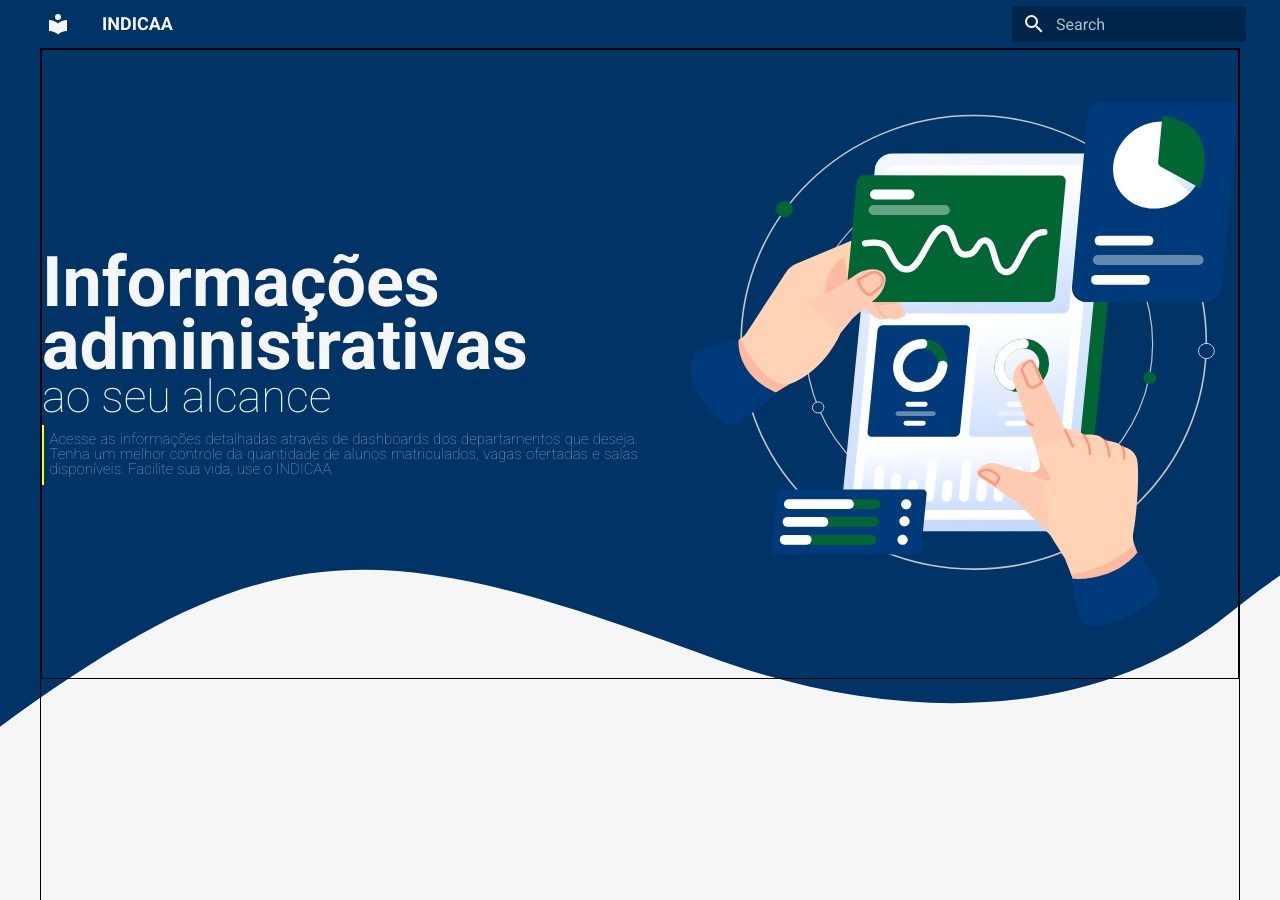
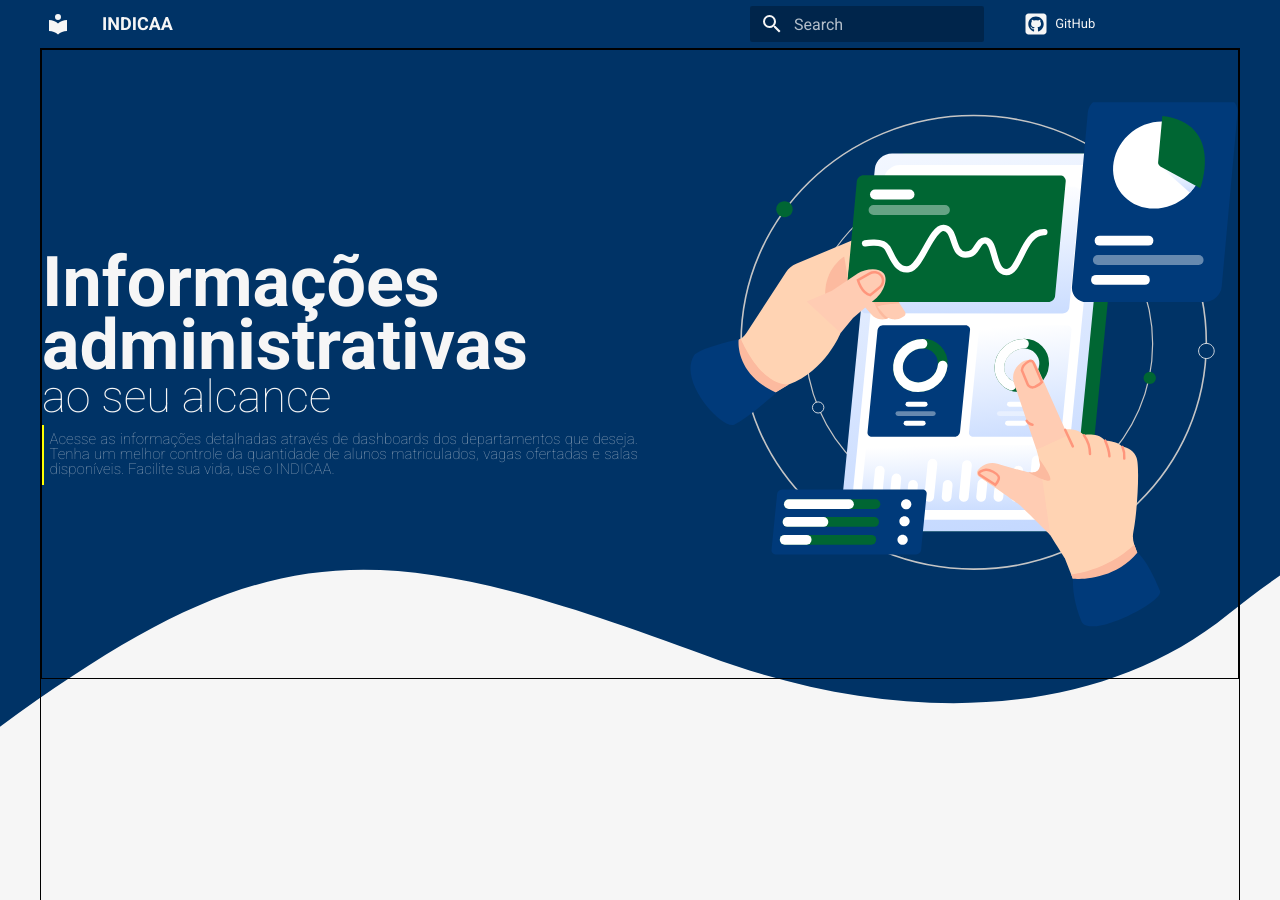
Before and after one commit to fga-eps-mds/2021.2-INDICAA-Wiki, an MkDocs documentation site: the page built from docs/index.md, in a window 1280 px wide and 900 px high. Built offline with MkDocs 1.6.1 and Material for MkDocs 9.7.7, drawn with Linux system fonts in a browser that asks for light colours; comment, search, counter and statistics services are not loaded.

Commit message:
:rocket:(#119):Adição do repositório

```diff
--- a/mkdocs.yml
+++ b/mkdocs.yml
@@ -1,5 +1,7 @@
 site_name: INDICAA
 theme:
+  icon:
+    repo: fontawesome/brands/github-square
   name: material
   custom_dir: overrides
 extra_css:
@@ -9,3 +11,4 @@ plugins:
   - mkdocstrings:
       watch:
         - overrides
+repo_url: https://github.com/fga-eps-mds/2021.2-INDICAA
```
